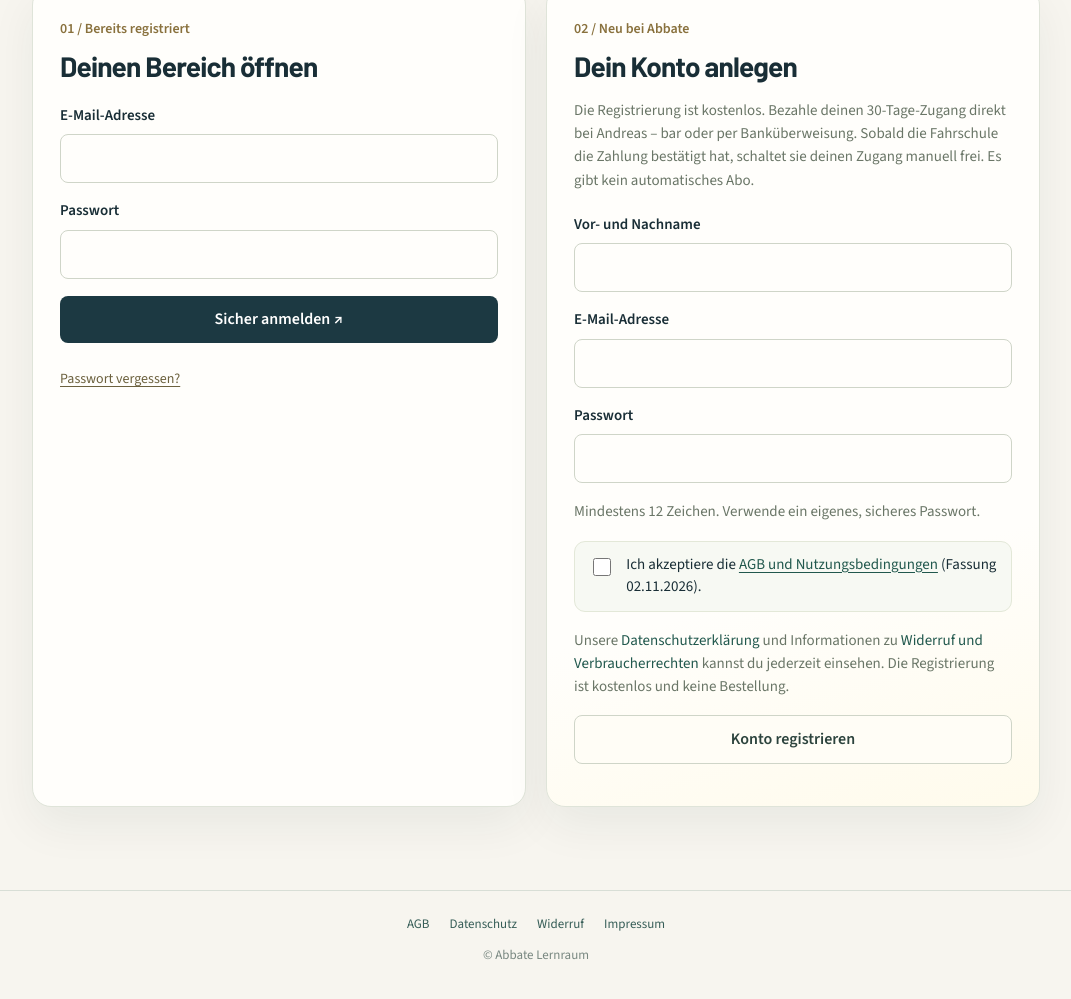
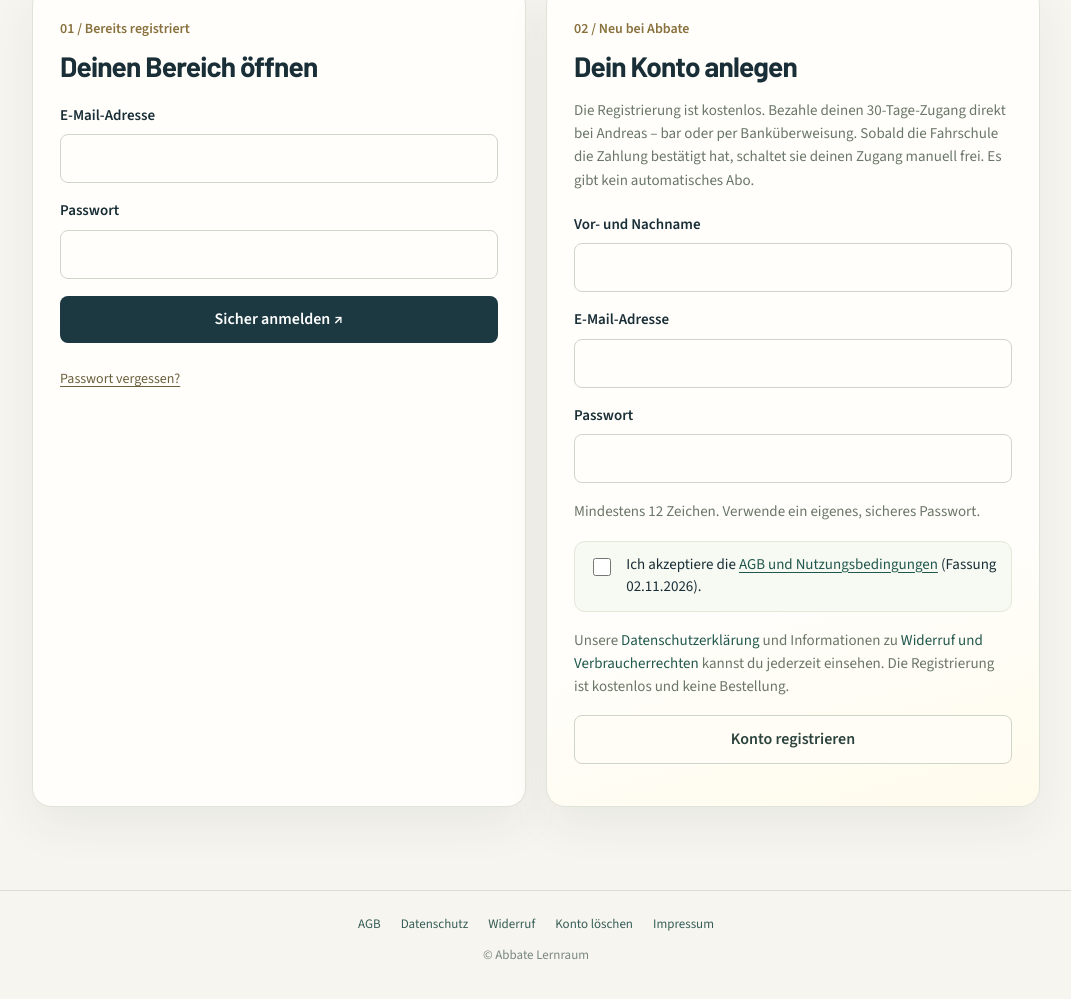
Before and after one commit to Cra4Zzy/Andreas-app, a website: page dist/konto.html in a window 1280 px wide. Shown: the part 447-1446 px from the top of the page, without its empty margins (104-1175 px from the left). Drawn offline with Linux system fonts and the light colour scheme.

Commit message:
Link public app imprint and account deletion across all legal and entry pages

```diff
--- a/dist/konto.html
+++ b/dist/konto.html
@@ -1,3 +1,3 @@
 <!doctype html>
 <html lang="de"><head><meta charset="utf-8"><meta name="viewport" content="width=device-width,initial-scale=1,viewport-fit=cover"><meta name="robots" content="noindex,nofollow"><meta name="referrer" content="no-referrer"><title>Dein Zugang · Abbate Lernraum</title><link rel="stylesheet" href="./styles.css?v=10"><link rel="stylesheet" href="./portal.css?v=5"></head>
-<body class="portal-body" data-view="login"><header class="portal-header"><a href="./index.html" class="portal-brand"><img src="./assets/logo-abbate.png" alt="Abbate" width="35" height="52"><span>Abbate.<small>Dein persönlicher Zugang</small></span></a><a href="./index.html" class="portal-back">Zur Lern-App ↗</a></header><main class="portal-main "><p id="portal-status" role="status" aria-live="polite"></p><div id="portal-content"></div></main><footer class="portal-legal-footer" aria-label="Rechtliche Informationen"><a href="./agb.html">AGB</a><a href="./datenschutz.html">Datenschutz</a><a href="./widerruf.html">Widerruf</a><a href="https://gabelstaplerfahrschule-andreas.de/impressum/" target="_blank" rel="noopener">Impressum</a><span>© Abbate Lernraum</span></footer><script src="./konten-model.js?v=1"></script><script src="./vendor/supabase.js?v=1"></script><script src="./backend-config.js?v=2"></script><script src="./backend.js?v=4"></script><script src="./portal.js?v=8"></script></body></html>
+<body class="portal-body" data-view="login"><header class="portal-header"><a href="./index.html" class="portal-brand"><img src="./assets/logo-abbate.png" alt="Abbate" width="35" height="52"><span>Abbate.<small>Dein persönlicher Zugang</small></span></a><a href="./index.html" class="portal-back">Zur Lern-App ↗</a></header><main class="portal-main "><p id="portal-status" role="status" aria-live="polite"></p><div id="portal-content"></div></main><footer class="portal-legal-footer" aria-label="Rechtliche Informationen"><a href="./agb.html">AGB</a><a href="./datenschutz.html">Datenschutz</a><a href="./widerruf.html">Widerruf</a><a href="./konto-loeschen.html">Konto löschen</a><a href="./impressum.html">Impressum</a><span>© Abbate Lernraum</span></footer><script src="./konten-model.js?v=1"></script><script src="./vendor/supabase.js?v=1"></script><script src="./backend-config.js?v=2"></script><script src="./backend.js?v=4"></script><script src="./portal.js?v=8"></script></body></html>
```
